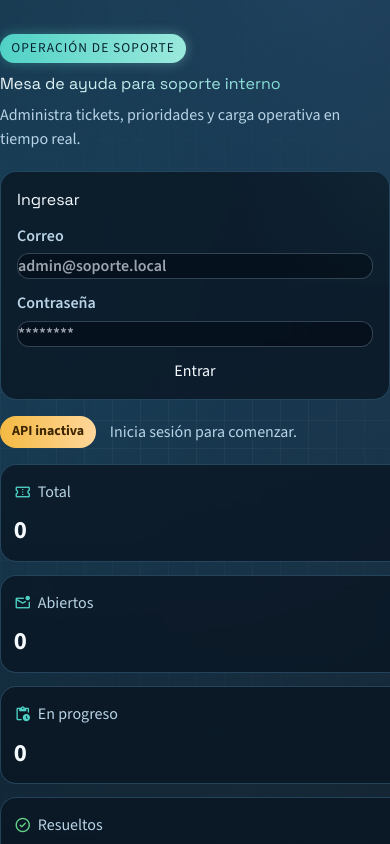
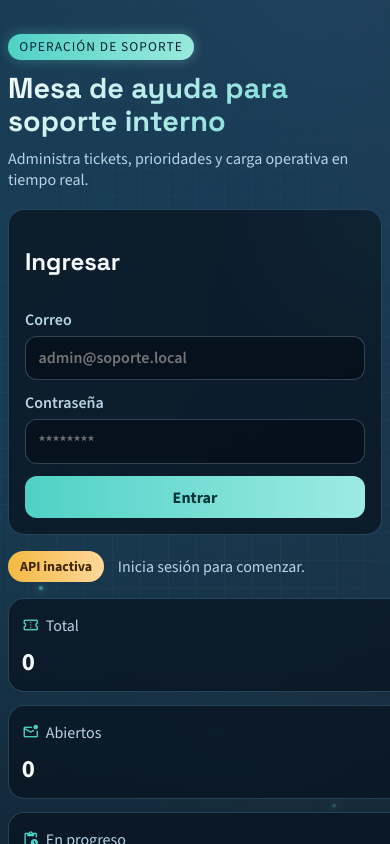
Before and after one commit to JogerCastillo/mesa-ayuda, a plain HTML site: page index.html in a window 390 px wide. Shown: the top 844 px of the page. Drawn offline with nearby package versions, Linux system fonts and the light colour scheme; no server answers.

Commit message:
fix: rename container to app-container to avoid tailwind conflict

```diff
--- a/css/styles.css
+++ b/css/styles.css
@@ -36,7 +36,7 @@
   pointer-events: none;
 }
 
-.container {
+.app-container {
   width: min(1120px, calc(100% - 2rem));
   margin-inline: auto;
 }
@@ -319,7 +319,7 @@
 }
 
 @media (max-width: 640px) {
-  .container {
+  .app-container {
     width: min(1120px, calc(100% - 1rem));
   }
 
--- a/index.html
+++ b/index.html
@@ -12,13 +12,13 @@
     />
     <link rel="stylesheet" href="https://fonts.googleapis.com/css2?family=Material+Symbols+Rounded:opsz,wght,FILL,GRAD@20..48,100..700,0..1,-50..200" />
     <link rel="stylesheet" href="./css/styles.css" />
+    <script src="https://cdn.tailwindcss.com"></script>
     <script>
       tailwind.config = {
         important: false,
-        corePlugins: { preflight: false, container: false }
+        corePlugins: { preflight: false }
       }
     </script>
-    <script src="https://cdn.tailwindcss.com"></script>
   </head>
   <body class="antialiased">
     <div class="bg-grid" aria-hidden="true"></div>
@@ -35,7 +35,7 @@
 
     <div id="toastContainer" class="toast-container" aria-live="polite" aria-atomic="true"></div>
 
-    <header class="topbar container">
+    <header class="topbar app-container">
       <div>
         <p class="eyebrow">Operaci&oacute;n de soporte</p>
         <h1>Mesa de ayuda para soporte interno</h1>
@@ -64,7 +64,7 @@
       </section>
     </header>
 
-    <main class="container stack" id="appMain">
+    <main class="app-container stack" id="appMain">
       <section class="meta-row">
         <span id="connectionBadge" class="badge">Detectando conexi&oacute;n...</span>
         <p id="feedback" class="feedback"></p>
```
